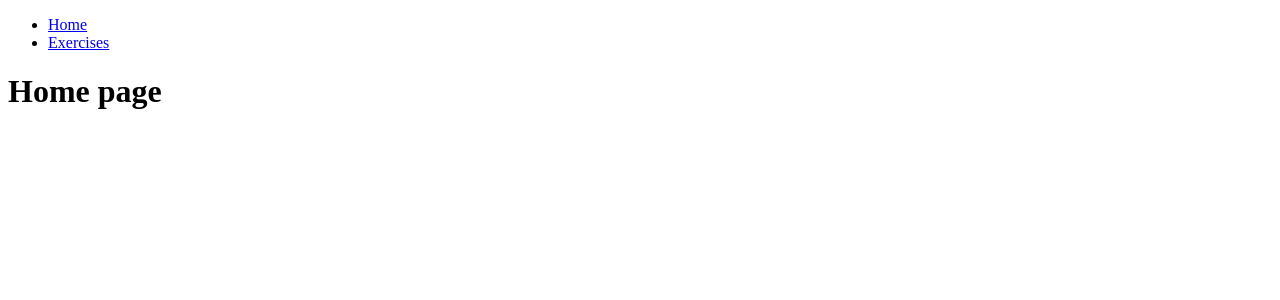
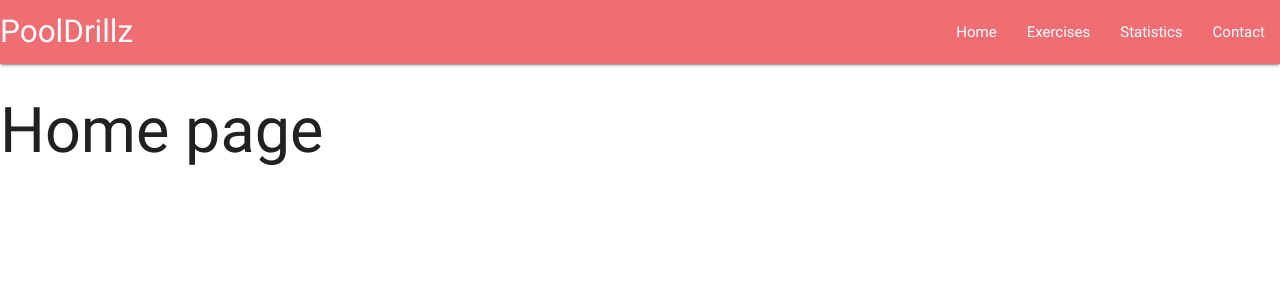
Before and after one commit to ivarsaris/PoolDrillz-MS2, a Flask app: page / in a window 1280 px wide. Shown: the top 300 px of the page. Run offline with Flask 2, Linux system fonts and the light colour scheme; some libraries are stand-ins or nearby versions.

Commit message:
created contact and stats page, added navbar

```diff
--- a/.theia/app.py
+++ b/.theia/app.py
@@ -13,6 +13,16 @@ def index():
 def exercises():
     return render_template('exercises.html')
 
+# opens stats.html
+@app.route('/stats')
+def stats():
+    return render_template('stats.html')
+
+#opens contact.html
+@app.route('/contact')
+def contact():
+    return render_template('contact.html')
+
 # opens port for browser
 if __name__ == "__main__":
     app.run(host=os.environ.get("IP"),
--- a/.theia/templates/base.html
+++ b/.theia/templates/base.html
@@ -1,23 +1,39 @@
 <!DOCTYPE html>
-<html lang="en">
+<html>
 
 <head>
-	<meta charset="UTF-8">
-	<meta name="viewport" content="width=device-width, initial-scale=1.0">
-	<meta http-equiv="X-UA-Compatible" content="ie=edge">
-	<title>Document</title>
+	<!--Import Google Icon Font-->
+	<link href="https://fonts.googleapis.com/icon?family=Material+Icons" rel="stylesheet">
+	<!--Import materialize.css-->
+	<link rel="stylesheet" href="https://cdnjs.cloudflare.com/ajax/libs/materialize/0.100.2/css/materialize.min.css">
+	<!--Let browser know website is optimized for mobile-->
+	<meta name="viewport" content="width=device-width, initial-scale=1.0" />
 </head>
 
 <body>
-	<nav>
-		<ul>
-			<li><a href= {{ url_for('index') }}>Home</a></li>
-			<li><a href= {{ url_for('exercises') }}>Exercises</a></li>
-		</ul>
-	</nav>
-<!-- content to be copied to all pages -->
+
+	<div class="navbar-fixed">
+		<nav>
+			<div class="nav-wrapper">
+				<a href="#" class="brand-logo">PoolDrillz</a>
+				<ul id="nav-mobile" class="right hide-on-med-and-down">
+					<li><a href={{ url_for('index') }}>Home</a></li>
+					<li><a href={{ url_for('exercises') }}>Exercises</a></li>
+					<li><a href={{ url_for('stats') }}>Statistics</a></li>
+                    <li><a href={{ url_for('contact') }}>Contact</a></li>
+				</ul>
+			</div>
+		</nav>
+	</div>
+
+	<!-- content to be copied to all pages -->
 	{% block content %}
-    {% endblock %}
+	{% endblock %}
+
+	<!--JavaScript-->
+	<script type="text/javascript" src="js/materialize.min.js"></script>
+    <!-- jquery CDN -->
+	<script src="https://code.jquery.com/jquery-3.4.1.js" integrity="sha256-WpOohJOqMqqyKL9FccASB9O0KwACQJpFTUBLTYOVvVU=" crossorigin="anonymous"></script>
 </body>
 
 </html>
--- /dev/null
+++ b/.theia/templates/contact.html
@@ -0,0 +1,4 @@
+{% extends 'base.html' %}
+{% block content %}
+    <h1>Contact</h1>
+{% endblock %}
--- /dev/null
+++ b/.theia/templates/stats.html
@@ -0,0 +1,4 @@
+{% extends 'base.html' %}
+{% block content %}
+    <h1>Statistics</h1>
+{% endblock %}
```
